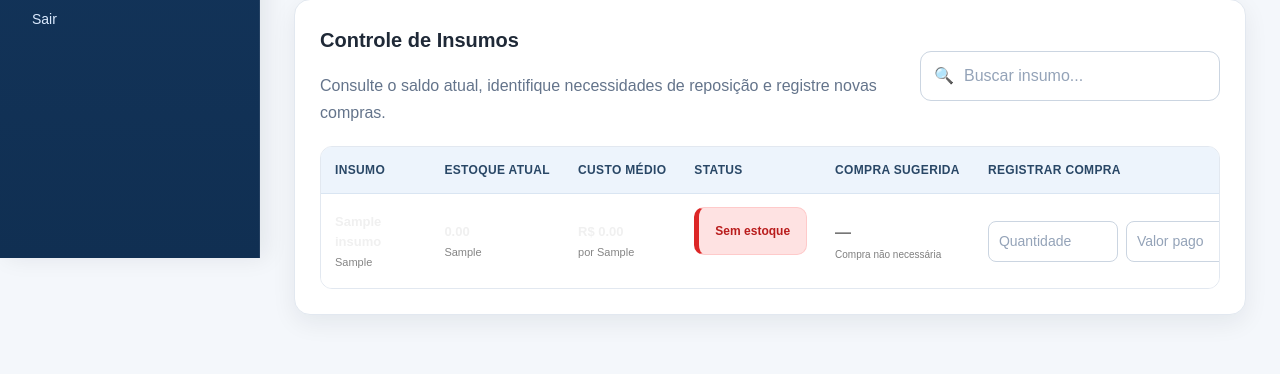
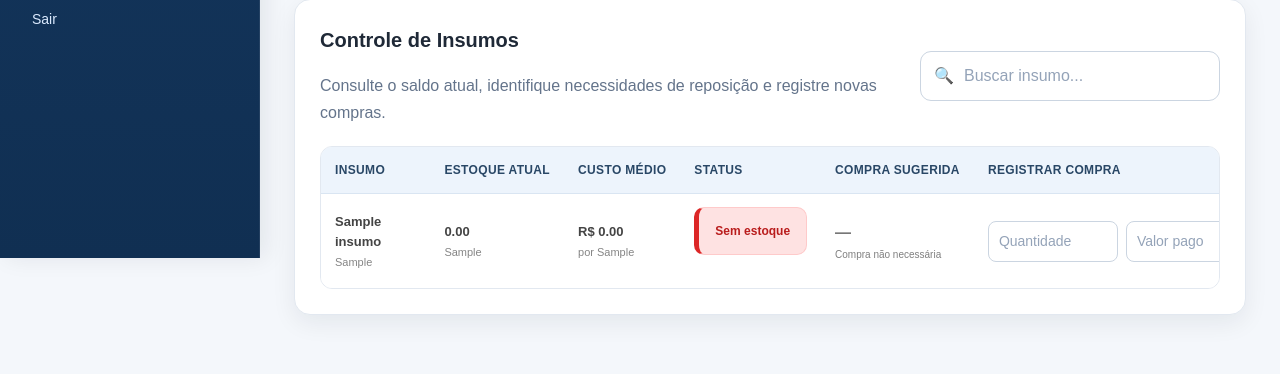
Before and after one commit to GisellyVieira/erp-restaurante, a Flask app: page /insumos in a window 1280 px wide. Shown: the part 542-916 px from the top of the page. Run offline with Flask 3, Linux system fonts and the light colour scheme; the visitor is signed in with stand-in values (Sample User, id 1); tables that the repository leaves empty hold one stand-in row (values such as "Sample post").

Commit message:
Altera cor da fonte dos insumos

```diff
--- a/static/style.css
+++ b/static/style.css
@@ -2765,7 +2765,7 @@ body.modal-venda-aberto {
 .identificacao-insumo strong,
 .valor-estoque-insumo strong,
 .valor-custo-insumo strong {
-    color: #f0f0f0;
+    color: #444;
 }
 
 .identificacao-insumo small,
```
